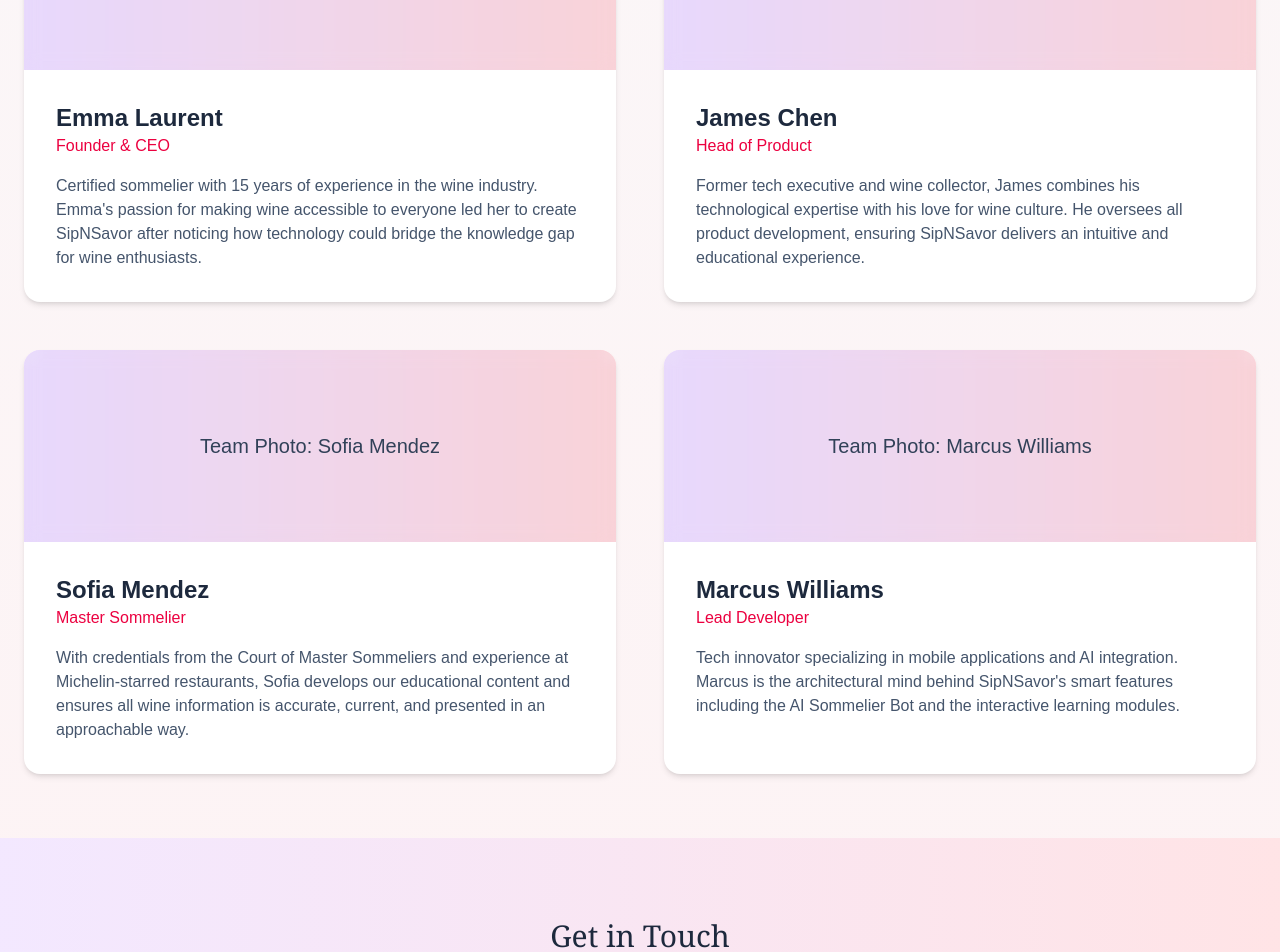
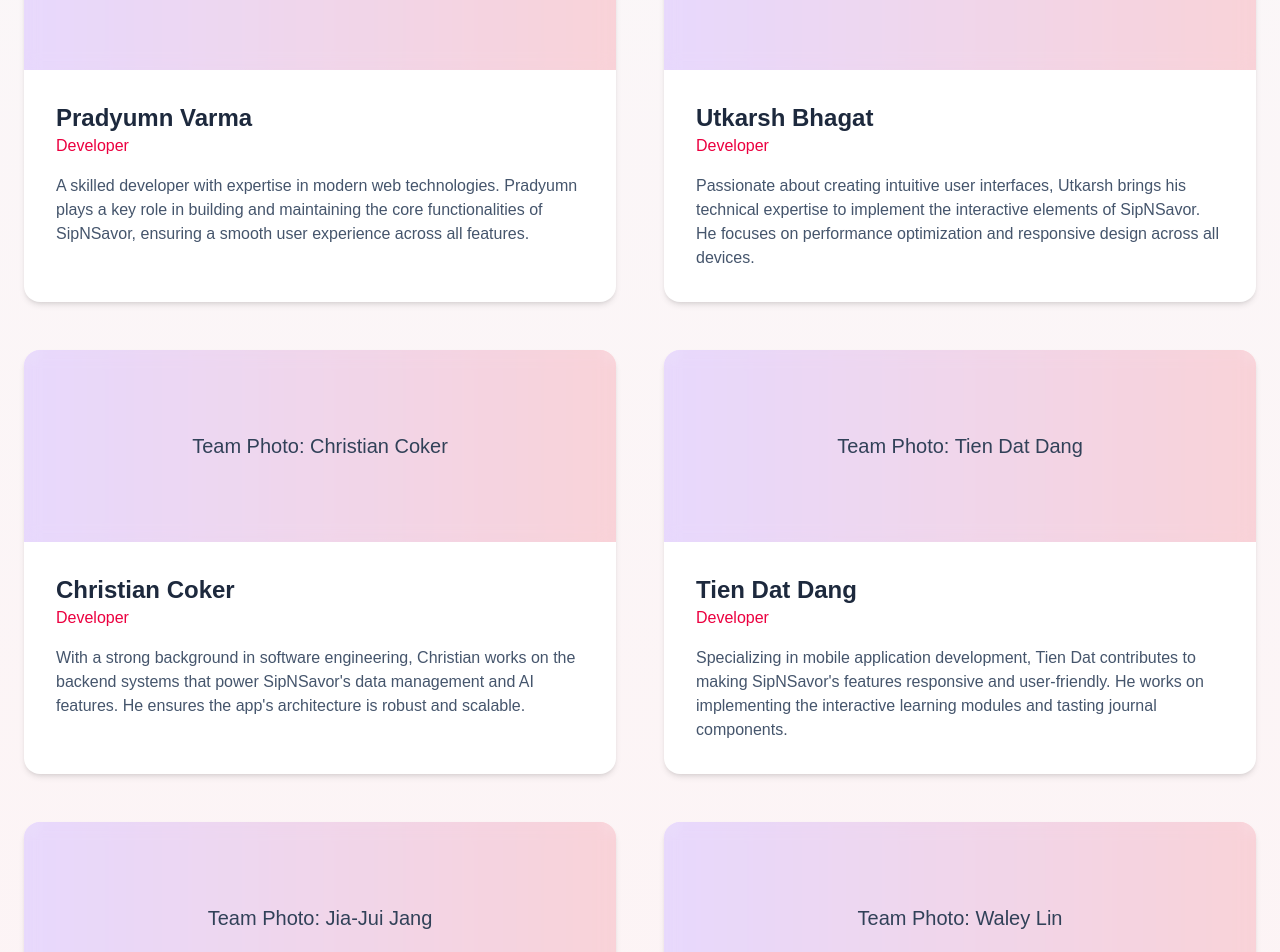
Before and after one commit to dangtiendat288/HowToSipNSavor, a Next.js app: page /about in a window 1280 px wide. Shown: the part 1460-2412 px from the top of the page. Built offline with nearby package versions, Linux system fonts and the light colour scheme.

Commit message:
update meet our team

```diff
--- a/src/app/about/page.tsx
+++ b/src/app/about/page.tsx
@@ -6,31 +6,45 @@ export default function About() {
   const teamMembers = [
     {
       id: 1,
-      name: "Emma Laurent",
-      position: "Founder & CEO",
-      bio: "Certified sommelier with 15 years of experience in the wine industry. Emma's passion for making wine accessible to everyone led her to create SipNSavor after noticing how technology could bridge the knowledge gap for wine enthusiasts.",
-      avatar: "emma.jpg" // These would be replaced with actual team images
+      name: "Pradyumn Varma",
+      position: "Developer",
+      bio: "A skilled developer with expertise in modern web technologies. Pradyumn plays a key role in building and maintaining the core functionalities of SipNSavor, ensuring a smooth user experience across all features.",
+      avatar: "pradyumn.jpg"
     },
     {
       id: 2,
-      name: "James Chen",
-      position: "Head of Product",
-      bio: "Former tech executive and wine collector, James combines his technological expertise with his love for wine culture. He oversees all product development, ensuring SipNSavor delivers an intuitive and educational experience.",
-      avatar: "james.jpg"
+      name: "Utkarsh Bhagat",
+      position: "Developer",
+      bio: "Passionate about creating intuitive user interfaces, Utkarsh brings his technical expertise to implement the interactive elements of SipNSavor. He focuses on performance optimization and responsive design across all devices.",
+      avatar: "utkarsh.jpg"
     },
     {
       id: 3,
-      name: "Sofia Mendez",
-      position: "Master Sommelier",
-      bio: "With credentials from the Court of Master Sommeliers and experience at Michelin-starred restaurants, Sofia develops our educational content and ensures all wine information is accurate, current, and presented in an approachable way.",
-      avatar: "sofia.jpg"
+      name: "Christian Coker",
+      position: "Developer",
+      bio: "With a strong background in software engineering, Christian works on the backend systems that power SipNSavor's data management and AI features. He ensures the app's architecture is robust and scalable.",
+      avatar: "christian.jpg"
     },
     {
       id: 4,
-      name: "Marcus Williams",
-      position: "Lead Developer",
-      bio: "Tech innovator specializing in mobile applications and AI integration. Marcus is the architectural mind behind SipNSavor's smart features including the AI Sommelier Bot and the interactive learning modules.",
-      avatar: "marcus.jpg"
+      name: "Tien Dat Dang",
+      position: "Developer",
+      bio: "Specializing in mobile application development, Tien Dat contributes to making SipNSavor's features responsive and user-friendly. He works on implementing the interactive learning modules and tasting journal components.",
+      avatar: "tien.jpg"
+    },
+    {
+      id: 5,
+      name: "Jia-Jui Jang",
+      position: "Developer",
+      bio: "Jia-Jui excels at solving complex programming challenges in the SipNSavor platform. He specializes in integrating the AI functionality and ensuring seamless data flow between different app components.",
+      avatar: "jia-jui.jpg"
+    },
+    {
+      id: 6,
+      name: "Waley Lin",
+      position: "Developer",
+      bio: "With an eye for detail and a passion for clean code, Waley works on SipNSavor's frontend elements and user interface improvements. He ensures the app maintains an elegant and intuitive design across all features.",
+      avatar: "waley.jpg"
     }
   ];
 
--- a/src/app/page.tsx
+++ b/src/app/page.tsx
@@ -178,7 +178,7 @@ export default function Home() {
         <div className="text-center mb-16">
           <h2 className="text-3xl md:text-4xl font-serif font-light mb-6 text-slate-800">What Our Users Say</h2>
           <p className="text-lg text-rose-700 max-w-2xl mx-auto">
-            Join thousands of wine enthusiasts who've transformed their appreciation for wine
+            Join thousands of wine enthusiasts who have transformed their appreciation for wine
           </p>
         </div>
 
@@ -194,7 +194,7 @@ export default function Home() {
                   <p className="text-slate-500">{testimonial.occupation}</p>
                 </div>
               </div>
-              <p className="text-slate-600 italic">"{testimonial.quote}"</p>
+              <p className="text-slate-600 italic">{testimonial.quote}</p>
             </div>
           ))}
         </div>
```
